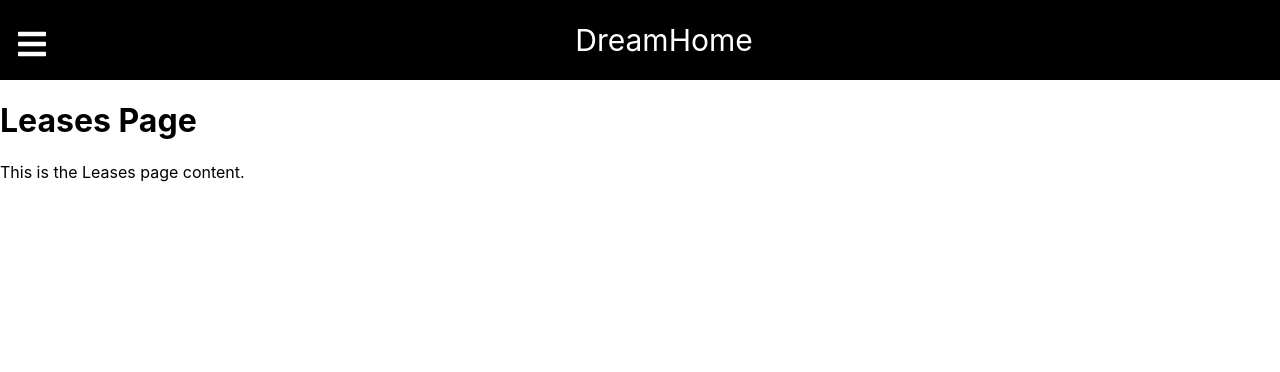
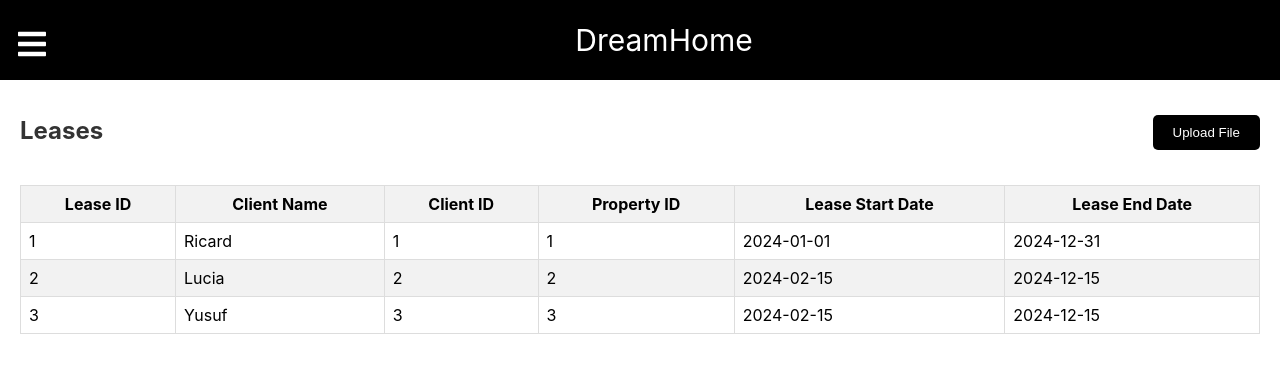
Before and after one commit to rikii02/InformationSystems, a React (Create React App) app in the folder frontend/: page /leases in a window 1280 px wide. Shown: the top 372 px of the page. Built offline with nearby package versions, Linux system fonts and the light colour scheme.

Commit message:
leases and properties pages

```diff
--- /dev/null
+++ b/frontend/src/dbcontent/leases.json
@@ -0,0 +1,66 @@
+[
+    {
+        "id": 1,
+        "clientName": "Ricard",
+        "clientID": 1,
+        "propertyId": 1,
+        "startDate": "2024-01-01",
+        "endDate": "2024-12-31",
+        "monthlyPayments": [
+            { "month": "January", "amount": 320, "paid": true },
+            { "month": "February", "amount": 320, "paid": true },
+            { "month": "March", "amount": 320, "paid": true },
+            { "month": "April", "amount": 320, "paid": false },
+            { "month": "May", "amount": 320, "paid": false },
+            { "month": "June", "amount": 320, "paid": false },
+            { "month": "July", "amount": 320, "paid": false },
+            { "month": "August", "amount": 320, "paid": false },
+            { "month": "September", "amount": 320, "paid": false },
+            { "month": "October", "amount": 320, "paid": false },
+            { "month": "November", "amount": 320, "paid": false },
+            { "month": "December", "amount": 320, "paid": false }
+        ]
+    },
+    {
+        "id": 2,
+        "clientName": "Lucia",
+        "clientID": 2,
+        "propertyId": 2,
+        "startDate": "2024-02-15",
+        "endDate": "2024-12-15",
+        "monthlyPayments": [
+            { "month": "February", "amount": 320, "paid": true },
+            { "month": "March", "amount": 320, "paid": true },
+            { "month": "April", "amount": 320, "paid": true },
+            { "month": "May", "amount": 320, "paid": true },
+            { "month": "June", "amount": 320, "paid": true },
+            { "month": "July", "amount": 320, "paid": true },
+            { "month": "August", "amount": 320, "paid": true },
+            { "month": "September", "amount": 320, "paid": true },
+            { "month": "October", "amount": 320, "paid": true },
+            { "month": "November", "amount": 320, "paid": true },
+            { "month": "December", "amount": 320, "paid": true }
+        ]
+    },
+    {
+    "id": 3,
+    "clientName": "Yusuf",
+    "clientID": 3,
+    "propertyId": 3,
+    "startDate": "2024-02-15",
+    "endDate": "2024-12-15",
+    "monthlyPayments": [
+        { "month": "February", "amount": 320, "paid": true },
+        { "month": "March", "amount": 320, "paid": true },
+        { "month": "April", "amount": 320, "paid": true },
+        { "month": "May", "amount": 320, "paid": true },
+        { "month": "June", "amount": 320, "paid": true },
+        { "month": "July", "amount": 320, "paid": true },
+        { "month": "August", "amount": 320, "paid": true },
+        { "month": "September", "amount": 320, "paid": true },
+        { "month": "October", "amount": 320, "paid": true },
+        { "month": "November", "amount": 320, "paid": true },
+        { "month": "December", "amount": 320, "paid": true }
+    ]
+    }
+]
--- a/frontend/src/dbcontent/properties.json
+++ b/frontend/src/dbcontent/properties.json
@@ -1,17 +1,37 @@
 [
     {
         "id": 1,
-        "name": "Property 1",
-        "description": "Description of Property 1"
+        "status": "habited",
+        "type": "apartment",
+        "location": "Geschwister-Scholl-Strasse",
+        "rentalprice": 320,
+        "clientid": 1,
+        "clientname": "Ricard",
+        "leaseid": 1,
+        "leaseexpdate": "09-08-2024"
     },
+
     {
         "id": 2,
-        "name": "Property 2",
-        "description": "Description of Property 2"
+        "status": "habited",
+        "type": "apartment",
+        "location": "Geschwister-Scholl-Strasse",
+        "rentalprice": 320,
+        "clientid": 2,
+        "clientname": "Lucia",
+        "leaseid": 2,
+        "leaseexpdate": "09-08-2024"
     },
     {
         "id": 3,
-        "name": "Property 3",
-        "description": "Description of Property 3"
+        "status": "habited",
+        "type": "apartment",
+        "location": "Geschwister-Scholl-Strasse",
+        "rentalprice": 320,
+        "clientid": 3,
+        "clientname": "Yusuf",
+        "leaseid": 3,
+        "leaseexpdate": "09-08-2024"
     }
+
 ]
--- a/frontend/src/pages/LeasesPage.js
+++ b/frontend/src/pages/LeasesPage.js
@@ -1,11 +1,93 @@
-// OwnersPage.js
-import React from 'react';
+import React, { useState } from 'react';
+import leasesData from '../dbcontent/leases.json';
+import '../styles/LeasesPage.css'
 
 function LeasesPage() {
+    const [expandedRows, setExpandedRows] = useState([]);
+
+    const handleRowClick = (leaseId) => {
+        const newExpandedRows = [...expandedRows];
+        const rowIndex = expandedRows.indexOf(leaseId);
+        if (rowIndex !== -1) {
+            newExpandedRows.splice(rowIndex, 1);
+        } else {
+            newExpandedRows.push(leaseId);
+        }
+        setExpandedRows(newExpandedRows);
+    };
+
+    const calculateTotal = (monthlyPayments) => {
+        return monthlyPayments
+            .filter(payment => !payment.paid) // Filtrar solo los pagos no pagados
+            .reduce((total, payment) => total + payment.amount, 0); // Sumar los montos de los pagos no pagados
+    };
+
+    const handleUploadButtonClick = () => {
+        // Aquí puedes implementar la lógica para abrir la ventana emergente o modal para cargar un archivo
+        // Por ejemplo, puedes mostrar un modal usando un estado para controlar su visibilidad
+    };
+
     return (
         <div className="leases">
-            <h1>Leases Page</h1>
-            <p>This is the Leases page content.</p>
+            <div className="leases-header">
+                <h1 className="leases-title">Leases</h1>
+                <button className="upload-button" onClick={handleUploadButtonClick}>Upload File</button>
+            </div>
+            <table>
+                <thead>
+                    <tr>
+                        <th>Lease ID</th>
+                        <th>Client Name</th>
+                        <th>Client ID</th>
+                        <th>Property ID</th>
+                        <th>Lease Start Date</th>
+                        <th>Lease End Date</th>
+                    </tr>
+                </thead>
+                <tbody>
+                    {leasesData.map((lease) => (
+                        <React.Fragment key={lease.id}>
+                            <tr onClick={() => handleRowClick(lease.id)}>
+                                <td>{lease.id}</td>
+                                <td>{lease.clientName}</td>
+                                <td>{lease.clientID}</td>
+                                <td>{lease.propertyId}</td>
+                                <td>{lease.startDate}</td>
+                                <td>{lease.endDate}</td>
+                            </tr>
+                            {expandedRows.includes(lease.id) && (
+                                <tr>
+                                    <td className='expanded' colSpan="6">
+                                        <table>
+                                            <thead>
+                                                <tr>
+                                                    <th>Month</th>
+                                                    <th>Amount</th>
+                                                    <th>Status</th>
+                                                </tr>
+                                            </thead>
+                                            <tbody>
+                                                {lease.monthlyPayments.map((payment, index) => (
+                                                    <tr key={index}>
+                                                        <td>{payment.month}</td>
+                                                        <td>{payment.amount}€</td>
+                                                        <td>{payment.paid ? "Paid" : "Unpaid"}</td>
+                                                    </tr>
+                                                ))}
+                                                <tr>
+                                                    <td className='total'>Total Debt:</td>
+                                                    <td className='total'>{calculateTotal(lease.monthlyPayments)}€</td>
+                                                    <td className='total'></td>
+                                                </tr>
+                                            </tbody>
+                                        </table>
+                                    </td>
+                                </tr>
+                            )}
+                        </React.Fragment>
+                    ))}
+                </tbody>
+            </table>
         </div>
     );
 }
--- a/frontend/src/pages/PropertiesPage.js
+++ b/frontend/src/pages/PropertiesPage.js
@@ -1,31 +1,43 @@
 import React, { useState, useEffect } from 'react';
-import propertiesData from '../dbcontent/properties.json'; // Importar el archivo JSON
-
+import propertiesData from '../dbcontent/properties.json';
+import '../styles/PropertiesPage.css'
 function PropertiesPage() {
     const [properties, setProperties] = useState([]);
 
     useEffect(() => {
-        // Actualizar el estado con los datos del archivo JSON
         setProperties(propertiesData);
-    }, []); // La dependencia vacía significa que se ejecutará solo una vez al cargar el componente
+    }, []);
+
 
     return (
         <div className="properties">
-            <h1>Properties Page</h1>
+            <h1>Properties</h1>
             <table>
                 <thead>
                     <tr>
-                        <th>ID</th>
-                        <th>Nombre</th>
-                        <th>Descripción</th>
+                        <th>Property ID</th>
+                        <th>Property Status</th>
+                        <th>Property Type</th>
+                        <th>Property Location</th>
+                        <th>Rental Price</th>
+                        <th>Client ID</th>
+                        <th>Client Name</th>
+                        <th>Lease ID</th>
+                        <th>Lease Exp. Date</th>
                     </tr>
                 </thead>
                 <tbody>
                     {properties.map(property => (
                         <tr key={property.id}>
                             <td>{property.id}</td>
-                            <td>{property.name}</td>
-                            <td>{property.description}</td>
+                            <td>{property.status}</td>
+                            <td>{property.type}</td>
+                            <td>{property.location}</td>
+                            <td>{property.rentalprice}</td>
+                            <td>{property.clientid}</td>
+                            <td>{property.clientname}</td>
+                            <td>{property.leaseid}</td>
+                            <td>{property.leaseexpdate}</td>
                         </tr>
                     ))}
                 </tbody>
--- /dev/null
+++ b/frontend/src/styles/LeasesPage.css
@@ -0,0 +1,60 @@
+/* leasespage.css */
+
+/* Estilos para el contenedor principal */
+.leases {
+    margin: 20px;
+  }
+
+  /* Estilos para el título */
+  .leases h1 {
+    font-size: 24px;
+    color: #333;
+    margin-bottom: 20px;
+  }
+
+  /* Estilos para la tabla */
+  .leases table {
+    width: 100%;
+    border-collapse: collapse;
+    margin-bottom: 20px;
+  }
+
+  /* Estilos para las celdas de la tabla */
+.expanded{
+    padding: 10px;
+    background-color: #fff;
+}
+
+
+
+.leases td .total{
+    background-color: rgb(249, 159, 159);
+    border-color: rgb(236, 127, 127) ;
+}
+
+
+.leases-header {
+    display: flex;
+    justify-content: space-between;
+    align-items: center;
+    margin-bottom: 20px;
+}
+
+.leases-title {
+    font-size: 24px;
+    margin-right: auto;
+}
+
+.upload-button {
+    padding: 10px 20px;
+    background-color: black;
+    color: white;
+    border: none;
+    border-radius: 5px;
+    cursor: pointer;
+    transition: background-color 0.3s;
+}
+
+.upload-button:hover {
+    background-color: grey;
+}
--- /dev/null
+++ b/frontend/src/styles/PropertiesPage.css
@@ -0,0 +1,25 @@
+.properties {
+    padding: 20px;
+}
+
+table {
+    width: 100%;
+    border-collapse: collapse;
+}
+
+th, td {
+    border: 1px solid #ddd;
+    padding: 8px;
+}
+
+th {
+    background-color: #f2f2f2;
+}
+
+tr:nth-child(even) {
+    background-color: #f2f2f2;
+}
+
+tr:hover {
+    background-color: #ddd;
+}
```
